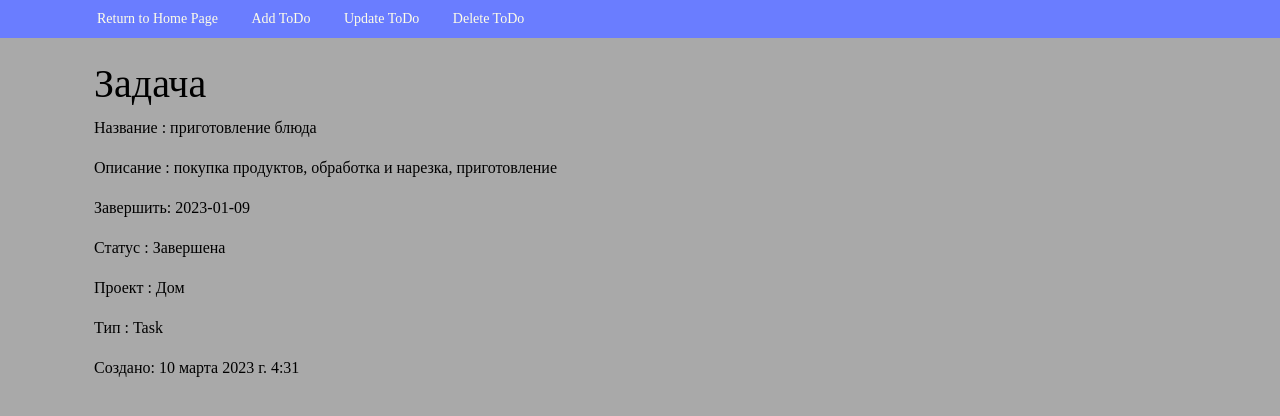
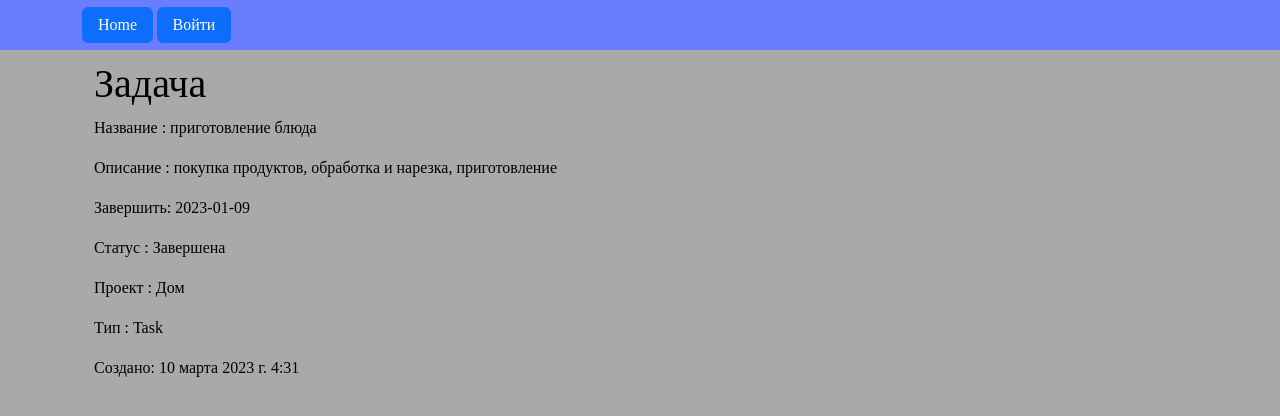
Before and after one commit to yedige87/homework_62_yedige_abdygapparov, a Django app: page /todo/2 in a window 1280 px wide. Shown: the top 416 px of the page. Run offline with Django 4.2, Linux system fonts and the light colour scheme; data comes from the database, SQL or seed files in the repository; some libraries are stand-ins or nearby versions.

Commit message:
внесены изменения в приложение webapp для ограничения несакционированного доступа к операциям создания, редактирования и удаления задач

```diff
--- a/app/settings.py
+++ b/app/settings.py
@@ -126,6 +126,11 @@ STATIC_URL = 'static/'
 STATICFILES_DIRS = [
     BASE_DIR / 'static'
 ]
+
+LOGIN_REDIRECT_URL = 'index'
+LOGOUT_REDIRECT_URL = 'index'
+LOGIN_URL = 'login'
+
 # Default primary key field type
 # https://docs.djangoproject.com/en/4.1/ref/settings/#default-auto-field
 
--- a/webapp/templates/base.html
+++ b/webapp/templates/base.html
@@ -13,11 +13,28 @@
 <body>
     <nav class="navbar">
     <div class="container">
-        <ul class="menu">
+       <ul class="menu">
             <li>
-                <a href="{% url 'index' %}">Return to Home Page</a>
+                <a href="{% url 'index' %}" class="btn btn-primary">Home</a>
                 {% block menu %}{% endblock %}
+
             </li>
+            {% if user.is_authenticated %}
+                <li>
+                    <a href="{% url 'todo_add' %}" class="btn btn-primary">Add Task</a>
+                </li>
+                <li>
+                    <form action="{% url 'logout' %}" method="post">
+                        {% csrf_token %}
+                        <input type="submit" class="btn btn-primary" value="Выйти">
+                    </form>
+                </li>
+                <li>Привет, {{ user.username }}</li>
+
+            {% else %}
+                <li><a href="{% url 'login' %}" class="btn btn-primary">Войти</a></li>
+            {% endif %}
+
         </ul>
     </div>
 </nav>
--- a/webapp/templates/index.html
+++ b/webapp/templates/index.html
@@ -1,7 +1,6 @@
 {% extends 'base.html' %}
 {% block title %}Return to Home Page{% endblock %}
 {% block menu %}
-    <a href="{% url 'todo_add' %}">Add ToDo</a>
     <a href="{% url 'projects_view' %}">Projects</a>
 {% endblock %}
 {% block content %}
--- a/webapp/templates/todo.html
+++ b/webapp/templates/todo.html
@@ -1,9 +1,10 @@
 {% extends 'base.html' %}
 {% block title%}ToDo{% endblock %}
 {% block menu %}
-    <a href="{% url 'todo_add' %}">Add ToDo</a>
-    <a href="{% url 'todo_update' todo.pk%}">Update ToDo</a>
-    <a href="{% url 'todo_delete' todo.pk%}">Delete ToDo</a>
+{% if user.is_authenticated %}
+    <a href="{% url 'todo_update' todo.pk%}" class="btn btn-success">Update ToDo</a>
+    <a href="{% url 'todo_delete' todo.pk%}" class="btn btn-danger">Delete ToDo</a>
+{% endif %}
 {% endblock %}
 {% block content %}
     {% if todo.is_deleted %}
--- a/webapp/templates/todo_confirm_delete.html
+++ b/webapp/templates/todo_confirm_delete.html
@@ -11,7 +11,7 @@
         <form action="{% url 'confirm_delete' todo.pk %}" method="post">
             {% csrf_token %}
             <p><input type="submit" value="Удалить"></p>
-            <p><a class="cancel-btn" href="{% url 'index' %}">Отмена</a></p>
+            <p><a class="btn btn-primary" href="{% url 'index' %}">Отмена</a></p>
         </form>
     </div>
 {% endblock %}
--- a/webapp/views/todos.py
+++ b/webapp/views/todos.py
@@ -3,14 +3,13 @@ from django.urls import reverse, reverse_lazy
 from django.db.models import Q
 from django.views.generic import DetailView, CreateView, UpdateView, DeleteView, ListView
 from django.utils.http import urlencode
-from django.views.generic.detail import SingleObjectTemplateResponseMixin, SingleObjectMixin
 
 from webapp.forms import ToDoForm, SearchForm, ProjectForm
 from webapp.models import Project
 from webapp.models.todos import ToDo
 
 
-class ToDoCreateView(CreateView):
+class ToDoCreateView(LoginRequiredMixin, CreateView):
     template_name = 'todo_create.html'
     model = ToDo
     form_class = ToDoForm
@@ -24,7 +23,7 @@ class ToDoDetail(DetailView):
     model = ToDo
 
 
-class ToDoUpdateView(UpdateView):
+class ToDoUpdateView(LoginRequiredMixin, UpdateView):
     template_name = 'todo_update.html'
     form_class = ToDoForm
     model = ToDo
@@ -33,7 +32,7 @@ class ToDoUpdateView(UpdateView):
         return reverse('todo_detail', kwargs={'pk': self.object.pk})
 
 
-class ToDoDeleteView(DeleteView):
+class ToDoDeleteView(LoginRequiredMixin, DeleteView):
     template_name = 'todo_confirm_delete.html'
     model = ToDo
     success_url = reverse_lazy('index')
```
